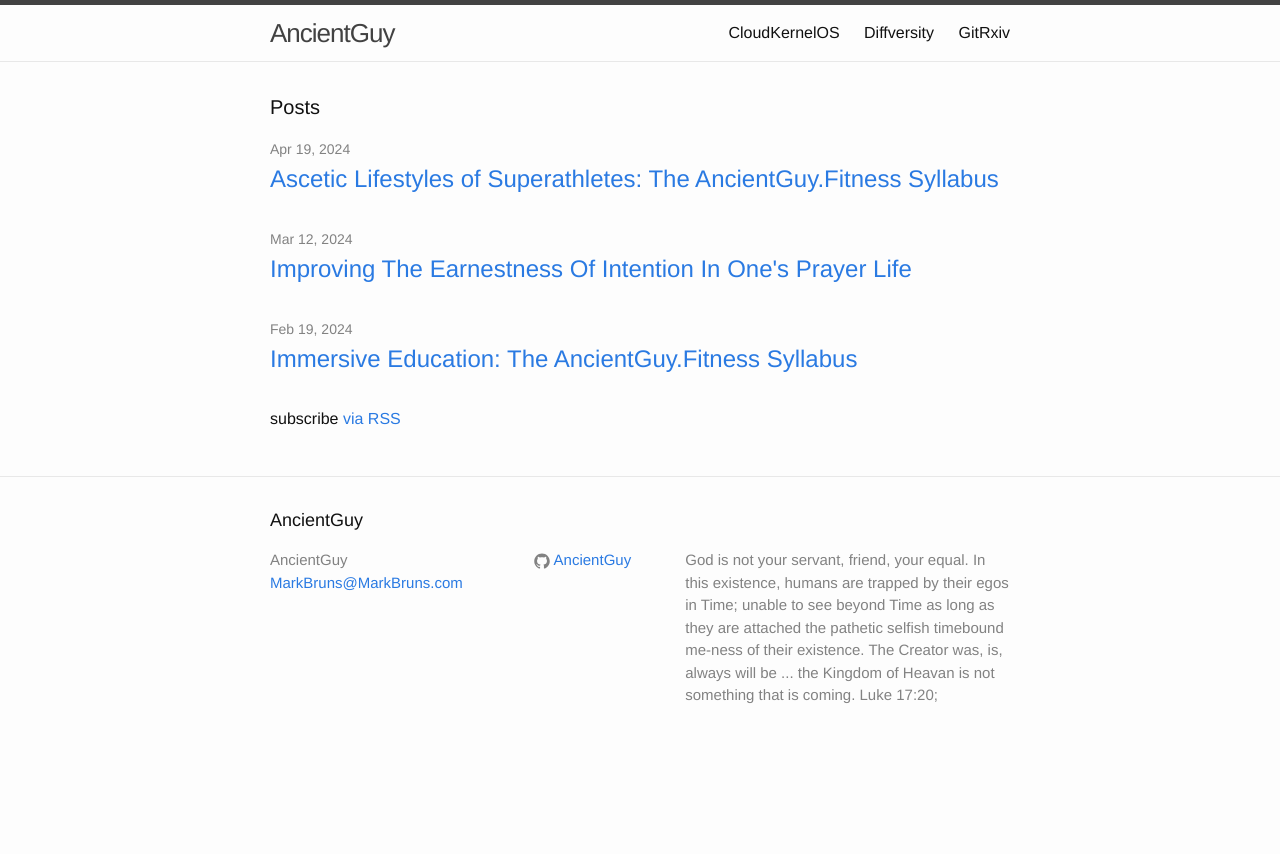
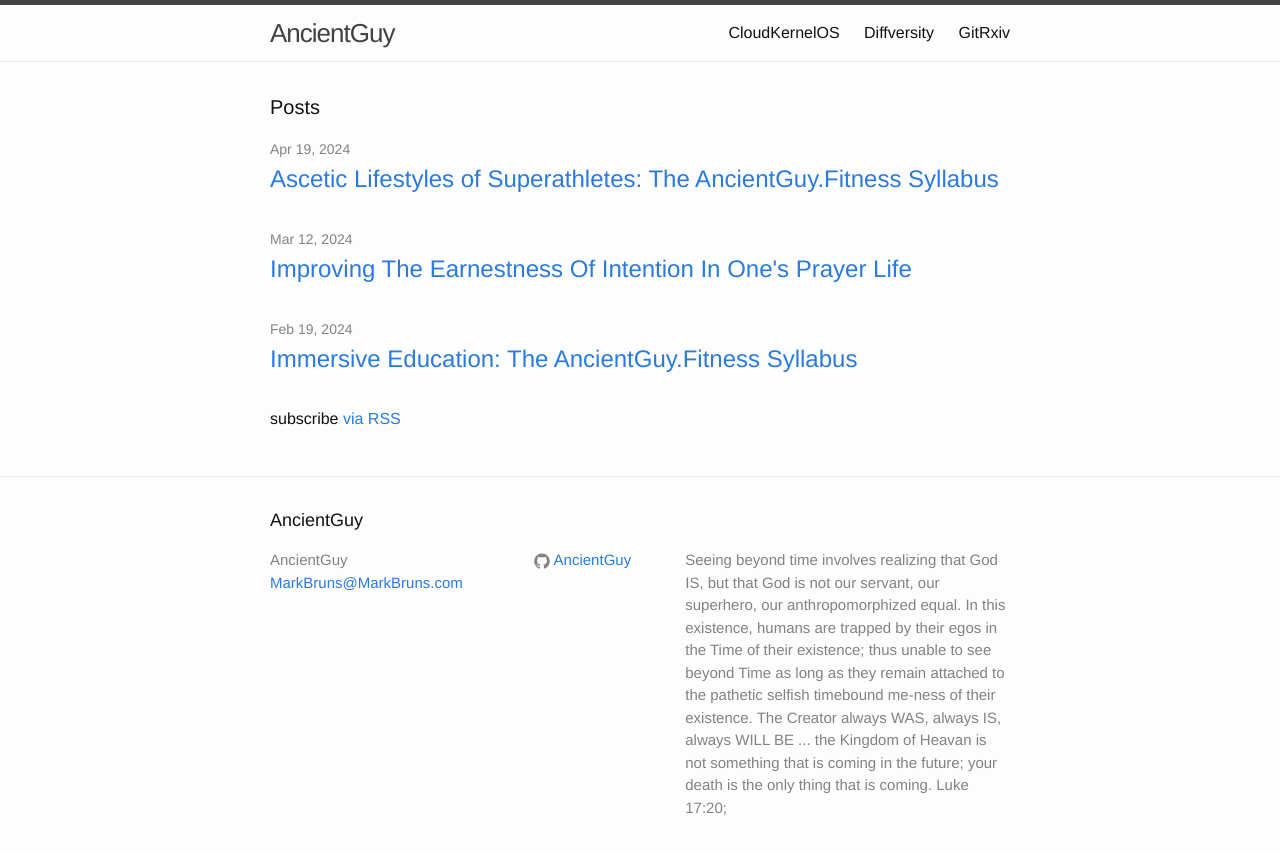
Before and after one commit to soilqualitylab/soilqualitylab.github.io, a Jekyll site: the page built from index.html, in a window 1280 px wide. Shown: the top 854 px of the page. Built offline with Jekyll 4.4.1, drawn with Linux system fonts in a browser that asks for light colours.

Commit message:
your death is the only thing that is coming

```diff
--- a/_config.yml
+++ b/_config.yml
@@ -1,7 +1,7 @@
 # Site settings
 title: AncientGuy
 email: MarkBruns@MarkBruns.com
-description: God is not your servant, friend, your equal. In this existence, humans are trapped by their egos in Time; unable to see beyond Time as long as they are attached the pathetic selfish timebound me-ness of their existence. The Creator was, is, always will be ... the Kingdom of Heavan is not something that is coming. Luke 17:20;
+description: Seeing beyond time involves realizing that God IS, but that God is not our servant, our superhero, our anthropomorphized equal. In this existence, humans are trapped by their egos in the Time of their existence; thus unable to see beyond Time as long as they remain attached to the pathetic selfish timebound me-ness of their existence. The Creator always WAS, always IS, always WILL BE ... the Kingdom of Heavan is not something that is coming in the future; your death is the only thing that is coming. Luke 17:20;
 github_username:  AncientGuy
 
 # Build settings
```
Also changed, not shown: _config copy.yml (deleted, +0 -9 lines).
